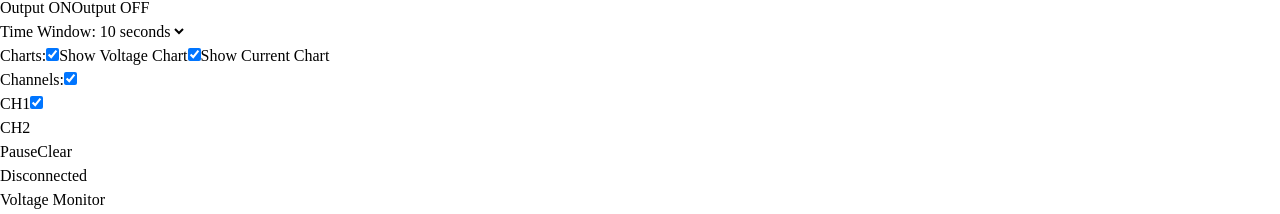
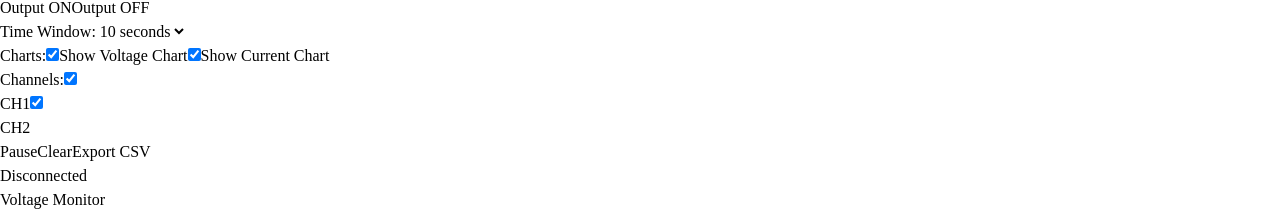
Before and after one commit to ATOMIC09/powerlab, a React (Vite) app in the folder src/renderer/: page /#/ in a window 1280 px wide. Shown: the part 799-1013 px from the top of the page. Built offline with nearby package versions, Linux system fonts and the light colour scheme.

Commit message:
Add csv export

```diff
--- a/src/renderer/src/components/OscilloscopeChartRecharts.jsx
+++ b/src/renderer/src/components/OscilloscopeChartRecharts.jsx
@@ -76,7 +76,9 @@ const OscilloscopeChartRecharts = ({ isConnected, deviceState }) => {
         ch1Voltage: deviceState.ch1MeasureVoltage || 0,
         ch2Voltage: deviceState.ch2MeasureVoltage || 0,
         ch1Current: deviceState.ch1MeasureCurrent || 0,
-        ch2Current: deviceState.ch2MeasureCurrent || 0
+        ch2Current: deviceState.ch2MeasureCurrent || 0,
+        ch1State: deviceState.ch1State || '0000',
+        ch2State: deviceState.ch2State || '0000'
       }
 
       newData.push(newPoint)
@@ -123,6 +125,78 @@ const OscilloscopeChartRecharts = ({ isConnected, deviceState }) => {
   const handleTimeWindowChange = (newWindow) => {
     setTimeWindow(newWindow)
     setMaxDataPoints(newWindow * 4) // Approximately 4 data points per second
+  }
+
+  // Helper function to decode channel state to C.C/C.V status
+  const getChannelStatus = (stateCode) => {
+    // Assuming state code format where specific bits indicate C.C or C.V mode
+    // You may need to adjust this based on your device's actual state encoding
+    if (!stateCode || stateCode === '0000') return 'OFF'
+
+    // Common patterns for power supply states:
+    // This is a placeholder - adjust based on your device's actual state encoding
+    const state = parseInt(stateCode, 16)
+    if (state & 0x01) return 'C.V' // Constant Voltage mode
+    if (state & 0x02) return 'C.C' // Constant Current mode
+    return 'ON' // Some other active state
+  }
+
+  // Export data to CSV
+  const exportToCSV = () => {
+    if (chartData.length === 0) {
+      alert('No data to export. Please record some measurements first.')
+      return
+    }
+
+    // Create CSV header
+    const headers = ['Time (s)']
+    if (selectedParams.showCH1) {
+      headers.push('CH1 Voltage (V)', 'CH1 Current (A)', 'CH1 Status')
+    }
+    if (selectedParams.showCH2) {
+      headers.push('CH2 Voltage (V)', 'CH2 Current (A)', 'CH2 Status')
+    }
+
+    // Create CSV content
+    const csvContent = [
+      headers.join(','),
+      ...chartData.map((point) => {
+        const row = [point.time.toFixed(3)]
+        if (selectedParams.showCH1) {
+          row.push(
+            point.ch1Voltage.toFixed(3),
+            point.ch1Current.toFixed(6),
+            getChannelStatus(point.ch1State)
+          )
+        }
+        if (selectedParams.showCH2) {
+          row.push(
+            point.ch2Voltage.toFixed(3),
+            point.ch2Current.toFixed(6),
+            getChannelStatus(point.ch2State)
+          )
+        }
+        return row.join(',')
+      })
+    ].join('\n')
+
+    // Create and download file
+    const blob = new Blob([csvContent], { type: 'text/csv;charset=utf-8;' })
+    const link = document.createElement('a')
+    const url = URL.createObjectURL(blob)
+    link.setAttribute('href', url)
+
+    // Generate filename with timestamp
+    const now = new Date()
+    const timestamp = now.toISOString().replace(/[:.]/g, '-').slice(0, 19)
+    const filename = `power-measurement-${timestamp}.csv`
+
+    link.setAttribute('download', filename)
+    link.style.visibility = 'hidden'
+    document.body.appendChild(link)
+    link.click()
+    document.body.removeChild(link)
+    URL.revokeObjectURL(url)
   }
 
   // Custom tooltip formatter
@@ -252,6 +326,20 @@ const OscilloscopeChartRecharts = ({ isConnected, deviceState }) => {
             className="px-3 py-1 bg-red-500 hover:bg-red-600 text-white rounded text-sm font-medium transition-colors"
           >
             Clear
+          </button>
+          <button
+            onClick={exportToCSV}
+            className={`px-3 py-1 rounded text-sm font-medium transition-colors ${
+              chartData.length === 0
+                ? 'bg-gray-400 cursor-not-allowed text-white'
+                : 'bg-blue-500 hover:bg-blue-600 text-white'
+            }`}
+            disabled={chartData.length === 0}
+            title={
+              chartData.length === 0 ? 'No data to export' : 'Export current chart data to CSV'
+            }
+          >
+            Export CSV
           </button>
         </div>
 
@@ -483,7 +571,9 @@ OscilloscopeChartRecharts.propTypes = {
     ch1MeasureVoltage: PropTypes.number,
     ch2MeasureVoltage: PropTypes.number,
     ch1MeasureCurrent: PropTypes.number,
-    ch2MeasureCurrent: PropTypes.number
+    ch2MeasureCurrent: PropTypes.number,
+    ch1State: PropTypes.string,
+    ch2State: PropTypes.string
   })
 }
 
```
